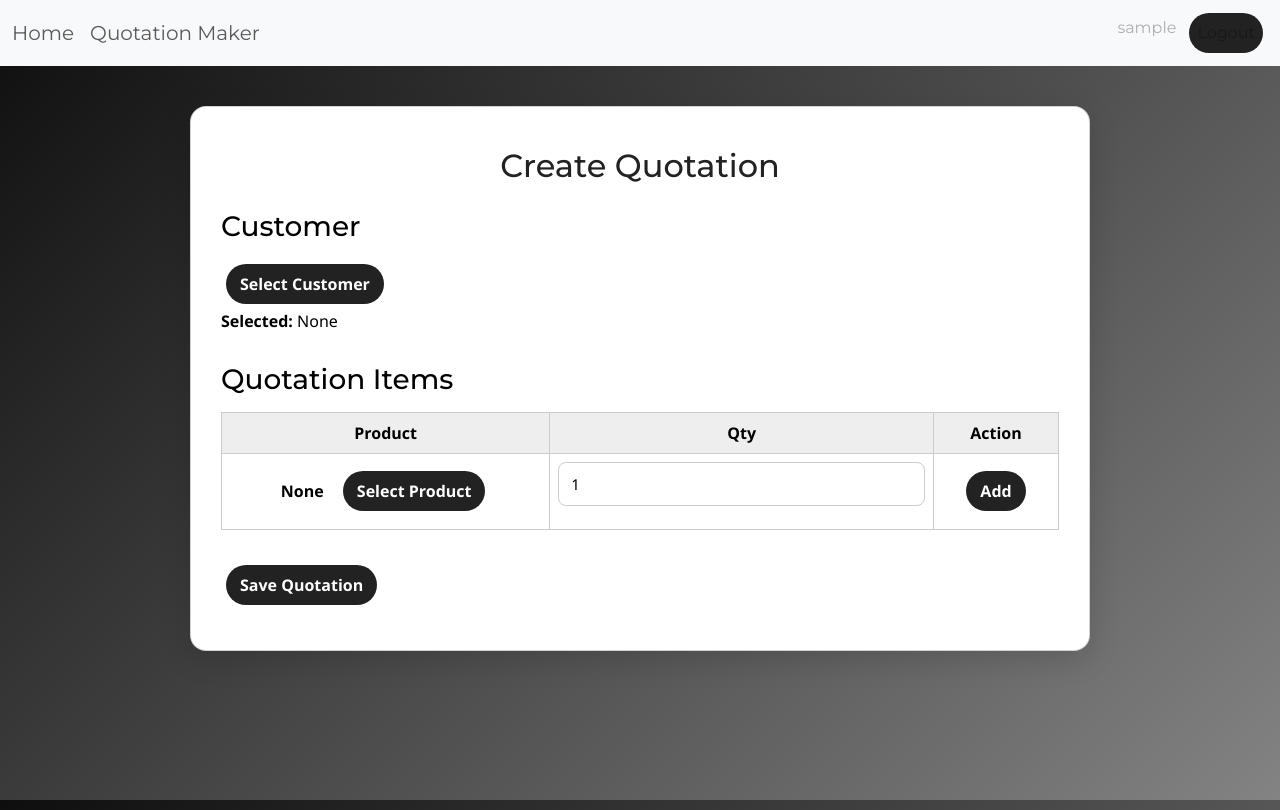
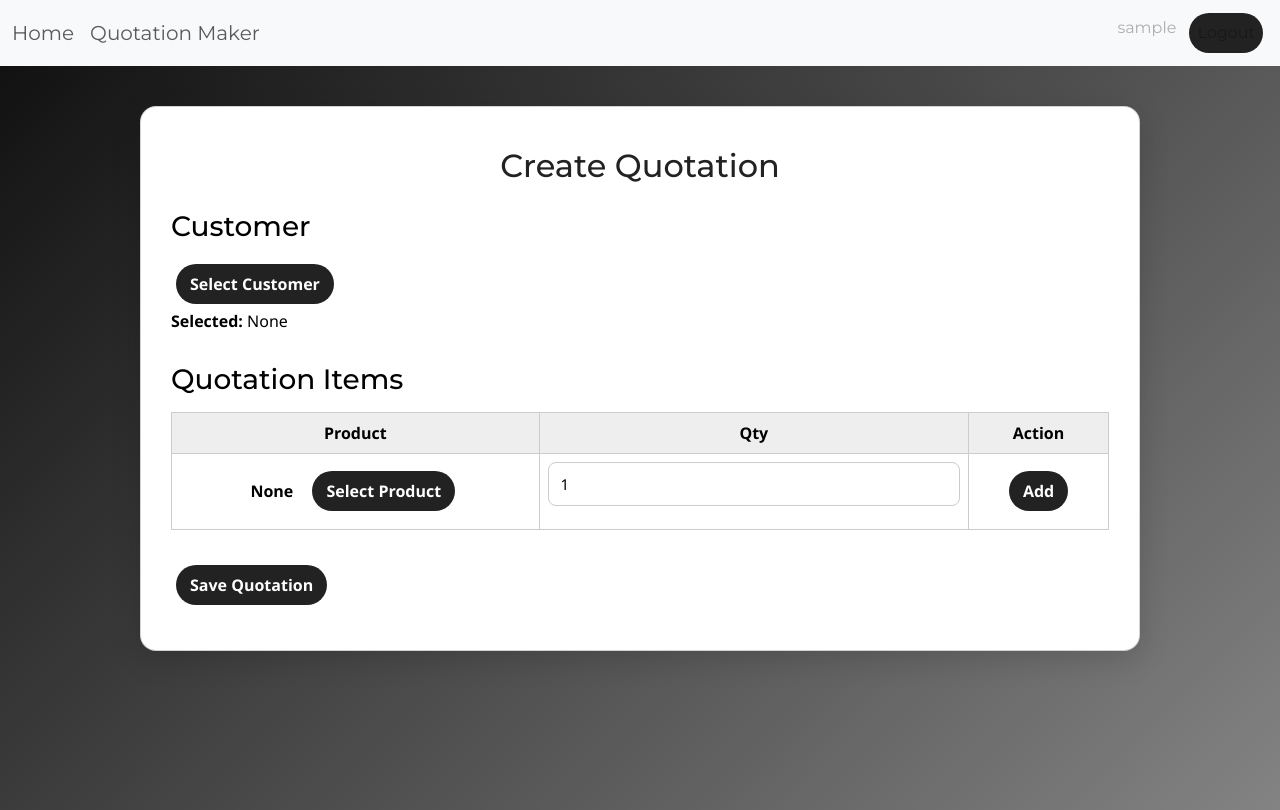
Before and after one commit to Abhijay-Sharma/ObluMerge, a Django app: page /quotations/new/ in a window 1280 px wide. Run offline with Django 5.2, Linux system fonts and the light colour scheme; the visitor is signed in with stand-in values (Sample User, id 1); data that the repository does not hold is empty.

Commit message:
fixing create quotation maker template

```diff
--- a/quotations/templates/quotations/create_quotation.html
+++ b/quotations/templates/quotations/create_quotation.html
@@ -8,13 +8,15 @@
   <meta name="viewport" content="width=device-width, initial-scale=1.0">
   <style>
 * { box-sizing: border-box; margin:0; padding:0; }
+
 body {
   font-family: 'Segoe UI', Tahoma, Geneva, Verdana, sans-serif;
-      height: 100vh;
+  min-height: 100vh;
   background: linear-gradient(135deg, #0e0e0e, #838383);
   color: #fff;
 }
 
+/* Main container */
 .main-container {
   min-height: calc(100vh - 56px);
   display: flex;
@@ -23,6 +25,7 @@
   padding: 40px 20px;
 }
 
+/* Card */
 .card {
   background: #fff;
   color: #000;
@@ -30,10 +33,12 @@
   border-radius: 16px;
   box-shadow: 0 8px 30px rgba(0,0,0,0.15);
   width: 100%;
-      max-width: 900px;
+  max-width: 1000px;
   animation: fadeIn 0.8s ease-out;
+  overflow-x: auto; /* allows table to scroll horizontally */
 }
 
+/* Headings */
 h1 {
   font-size: 2rem;
   margin-bottom: 25px;
@@ -46,17 +51,35 @@
 .form-section { margin-bottom: 30px; }
 .form-section h3 { margin-bottom: 15px; }
 
+/* Inputs */
 input[type="text"], input[type="number"], select, textarea {
-      width: 100%; padding: 10px 12px;
+  width: 100%;
+  padding: 10px 12px;
   margin-bottom: 15px;
-      border-radius: 8px; border: 1px solid #ccc;
+  border-radius: 8px;
+  border: 1px solid #ccc;
   font-size: 15px;
 }
 
-    table { width: 100%; border-collapse: collapse; margin-top: 10px; }
-    th, td { border: 1px solid #ccc; padding: 8px; text-align: center; }
+/* Table */
+.table-wrapper {
+  width: 100%;
+  overflow-x: auto; /* horizontal scroll on small screens */
+}
+table {
+  width: 100%;
+  border-collapse: collapse;
+  min-width: 600px; /* prevents breaking on desktop */
+}
+th, td {
+  border: 1px solid #ccc;
+  padding: 8px;
+  text-align: center;
+  white-space: nowrap; /* keeps cell content from wrapping */
+}
 th { background: #eee; }
 
+/* Buttons */
 button {
   padding: 8px 14px;
   margin: 5px;
@@ -68,7 +91,11 @@
   cursor: pointer;
   transition: all 0.3s ease;
 }
-    button:hover { transform: scale(1.05); color: #222; box-shadow: 0 6px 18px rgba(0,0,0,0.25); }
+button:hover {
+  transform: scale(1.05);
+  color: #222;
+  box-shadow: 0 6px 18px rgba(0,0,0,0.25);
+}
 
 /* Modal */
 .modal { display: none; position: fixed; z-index: 999; left:0; top:0; width:100%; height:100%; background: rgba(0,0,0,0.5); }
@@ -78,7 +105,8 @@
   margin: 10% auto;
   padding: 20px;
   border-radius: 16px;
-      width: 400px;
+  width: 90%;
+  max-width: 450px;
 }
 .close { float:right; cursor:pointer; font-size:20px; }
 
@@ -89,9 +117,18 @@
   to { opacity:1; transform: translateY(0); }
 }
 
-    @media (max-width: 600px) {
+/* Responsive */
+@media (max-width: 900px) {
   .card { padding: 20px; }
   h1 { font-size: 1.6rem; }
+}
+
+@media (max-width: 600px) {
+  .card { padding: 15px; }
+  h1 { font-size: 1.4rem; }
+  table { min-width: 500px; }
+  input, select { font-size: 14px; }
+  button { padding: 6px 10px; font-size: 14px; }
 }
 </style>
   <script src="https://code.jquery.com/jquery-3.6.0.min.js"></script>
@@ -126,6 +163,7 @@
         <div class="form-section">
           <h3>Quotation Items</h3>
           {{ formset.management_form }}
+          <div class="table-wrapper">
             <table id="items-table">
               <thead>
                 <tr>
@@ -160,6 +198,7 @@
               {% endfor %}
               </tbody>
             </table>
+          </div>
         </div>
 
         {% if quotation_form.created_by %}
```
Lines whose indentation alone changed are shown as unchanged.
